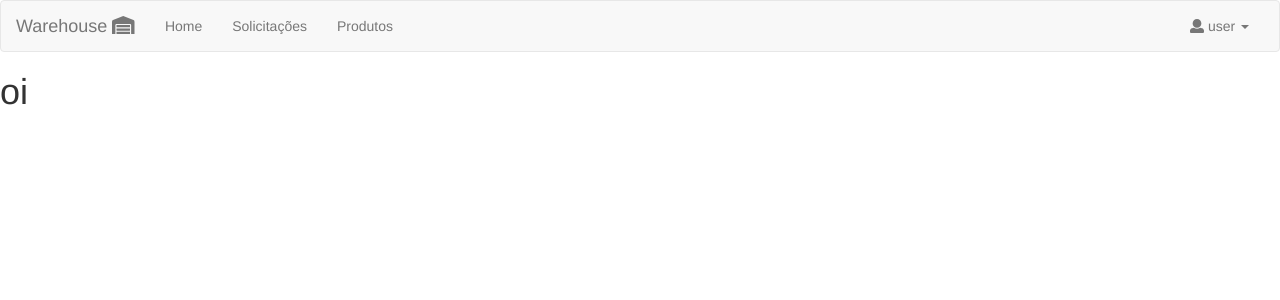
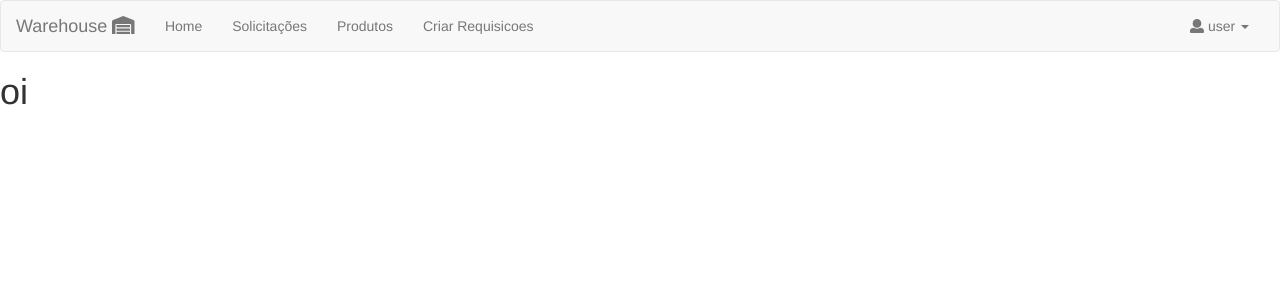
Before and after one commit to rodps/solicitacoes, a Node server app: page / in a window 1280 px wide. Shown: the top 300 px of the page. Run offline with Node 20, Linux system fonts and the light colour scheme; the visitor is signed in with stand-in values (Sample User, id 1); data that the repository does not hold is empty; some libraries are stand-ins or nearby versions.

Commit message:
Atualizando status

```diff
--- a/views/partials/nav-bar.ejs
+++ b/views/partials/nav-bar.ejs
@@ -18,6 +18,9 @@
         </li>
         <li>
           <a href="/produtos">Produtos</a>
+        </li>
+        <li>
+          <a href="/requisicoes">Criar Requisicoes</a>
         </li>
 
       </ul>
--- a/views/requisicoes/requisicao.ejs
+++ b/views/requisicoes/requisicao.ejs
@@ -1,5 +1,7 @@
 <!DOCTYPE html>
 <html>
+
+
 <head>
 	<title>Sistema Almoxarifado</title>
 	<link rel="stylesheet" type="text/css" href="/css/bootstrap.min.css">
@@ -7,6 +9,7 @@
 	<link rel="stylesheet" type="text/css" href="/css/requisicao.css">
 </head>
 <body>
+
 	<nav class="navbar navbar-expand-lg navbar-dark bg-primary">
 		<div class="container">
 		  <button class="navbar-toggler" type="button" data-toggle="collapse" data-target="#navbarSupportedContent" aria-controls="navbarSupportedContent" aria-expanded="false" aria-label="Toggle navigation">
@@ -58,5 +61,6 @@
 	<!-- FontAwesome JS -->
 	<script src="/js/fontawesome-all.min.js"></script>
 
+
 </body>
 </html>
```
Also changed, not shown: routes/requisicoes.js (+26 -15 lines).
